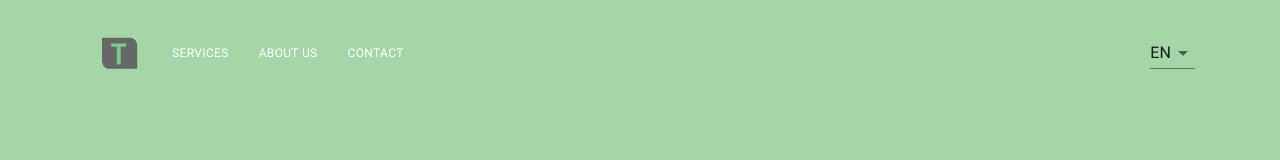
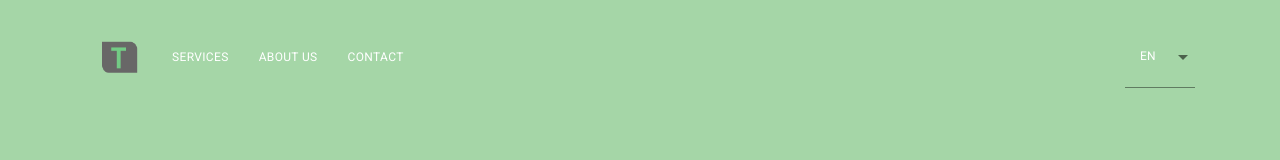
Before and after one commit to TavaresDev/NextTavaresDev, a Next.js app: page / in a window 1280 px wide. Shown: the top 160 px of the page. Built offline with nearby package versions, Linux system fonts and the light colour scheme.

Commit message:
add t to links

```diff
--- a/src/components/shared/navigation/MyNavbar.js
+++ b/src/components/shared/navigation/MyNavbar.js
@@ -1,6 +1,5 @@
 import React from "react"
 import { useRouter } from 'next/router'
-
 import en from '../../../locales/en'
 import pt from '../../../locales/pt'
 import Header from "./Header"
@@ -37,9 +36,8 @@ const MyNavbar = () => {
 			rightLinks={
 				<List className={classes.list}>
 					<ListItem className={classes.listItem}>
-
-						{/* <InputLabel id="demo-simple-select-label">Len</InputLabel> */}
 						<Select
+							className={classes.navLink}
 							labelId="demo-simple-select-label"
 							id="demo-simple-select"
 							value={locale}
```
